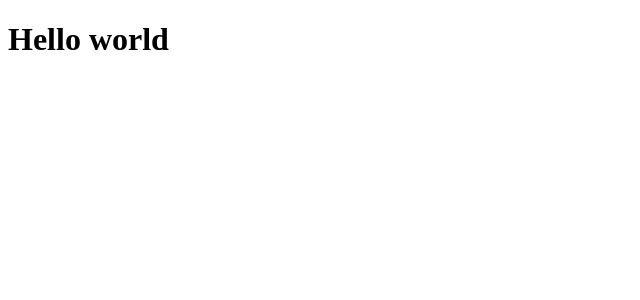
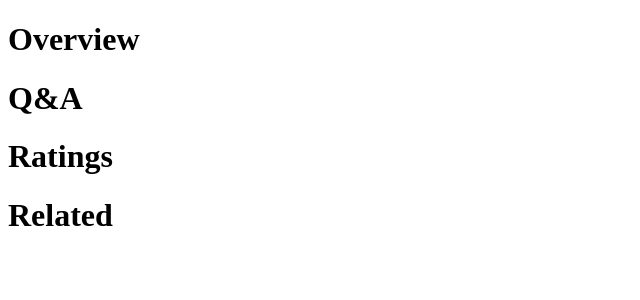
Before and after one commit to labbit-fec/catwalk, a React app: page / in a window 1280 px wide. Shown: the top 300 px of the page, without its empty margins (0-640 px from the left). Built offline with nearby package versions, Linux system fonts and the light colour scheme.

Commit message:
render individual components

```diff
--- a/src/components/App.jsx
+++ b/src/components/App.jsx
@@ -1,7 +1,16 @@
 import React from 'react';
+import Overview from './overview/Overview.jsx';
+import QA from './q&a/QA.jsx';
+import Ratings from './ratings/Ratings.jsx';
+import Related from './related/Related.jsx';
 
 const App = () => (
-  <h1>Hello world</h1>
+  <div>
+    <Overview />
+    <QA />
+    <Ratings />
+    <Related />
+  </div>
 );
 
 export default App;
--- a/src/components/overview/Overview.jsx
+++ b/src/components/overview/Overview.jsx
@@ -1,7 +1,7 @@
 import React from 'react';
 
 const Overview = () => (
-  <h1>Hello world</h1>
+  <h1>Overview</h1>
 );
 
 export default Overview;
--- a/src/components/q&a/QA.jsx
+++ b/src/components/q&a/QA.jsx
@@ -1,7 +1,7 @@
 import React from 'react';
 
 const QA = () => (
-  <h1>Hello world</h1>
+  <h1>Q&A</h1>
 );
 
 export default QA;
--- a/src/components/ratings/Ratings.jsx
+++ b/src/components/ratings/Ratings.jsx
@@ -1,7 +1,7 @@
 import React from 'react';
 
 const Ratings = () => (
-  <h1>Hello world</h1>
+  <h1>Ratings</h1>
 );
 
 export default Ratings;
--- a/src/components/related/Related.jsx
+++ b/src/components/related/Related.jsx
@@ -1,7 +1,7 @@
 import React from 'react';
 
 const Related = () => (
-  <h1>Hello world</h1>
+  <h1>Related</h1>
 );
 
 export default Related;
```
Also changed, not shown: src/components/overview/styles.css (added), src/components/q&a/styles.css (added), src/components/ratings/styles.css (added), src/components/related/styles.css (added), 1 other file (tests, documents, lock files or other folders).
